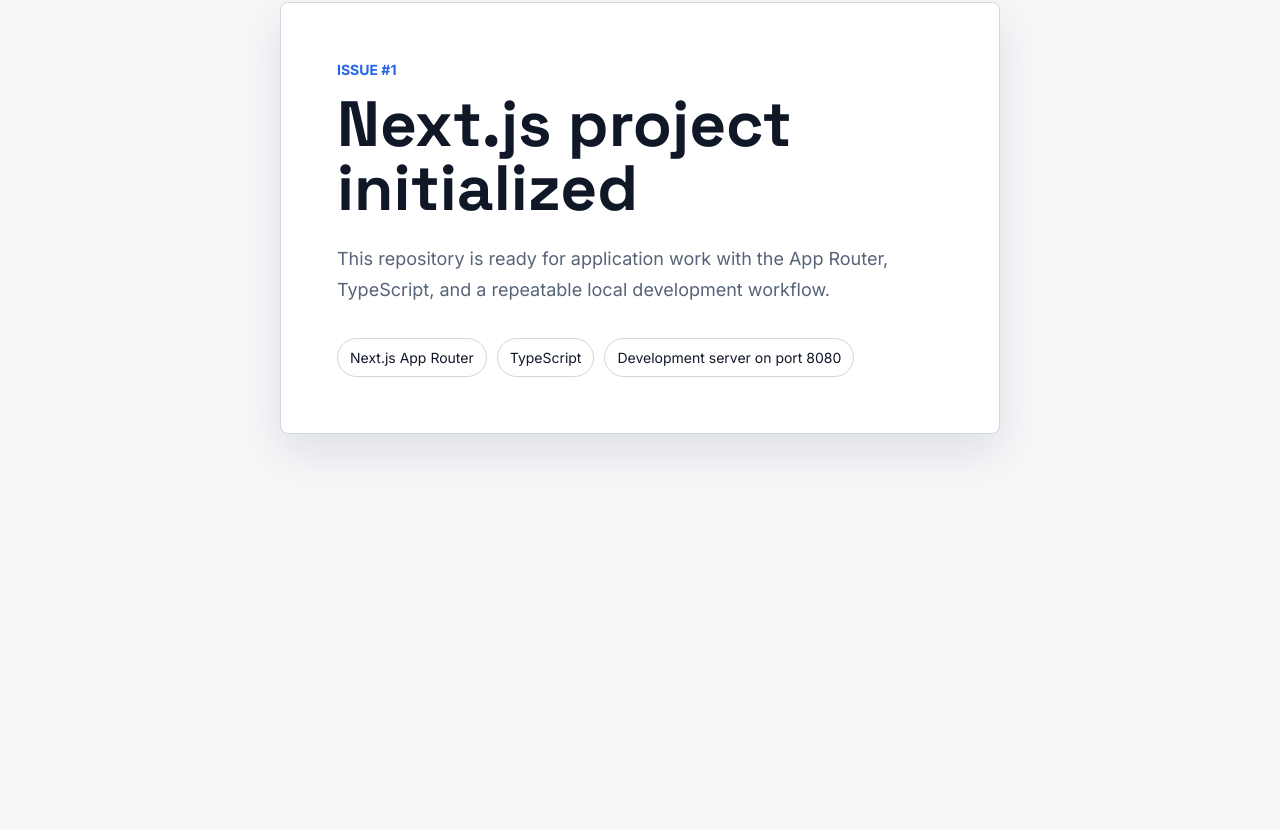
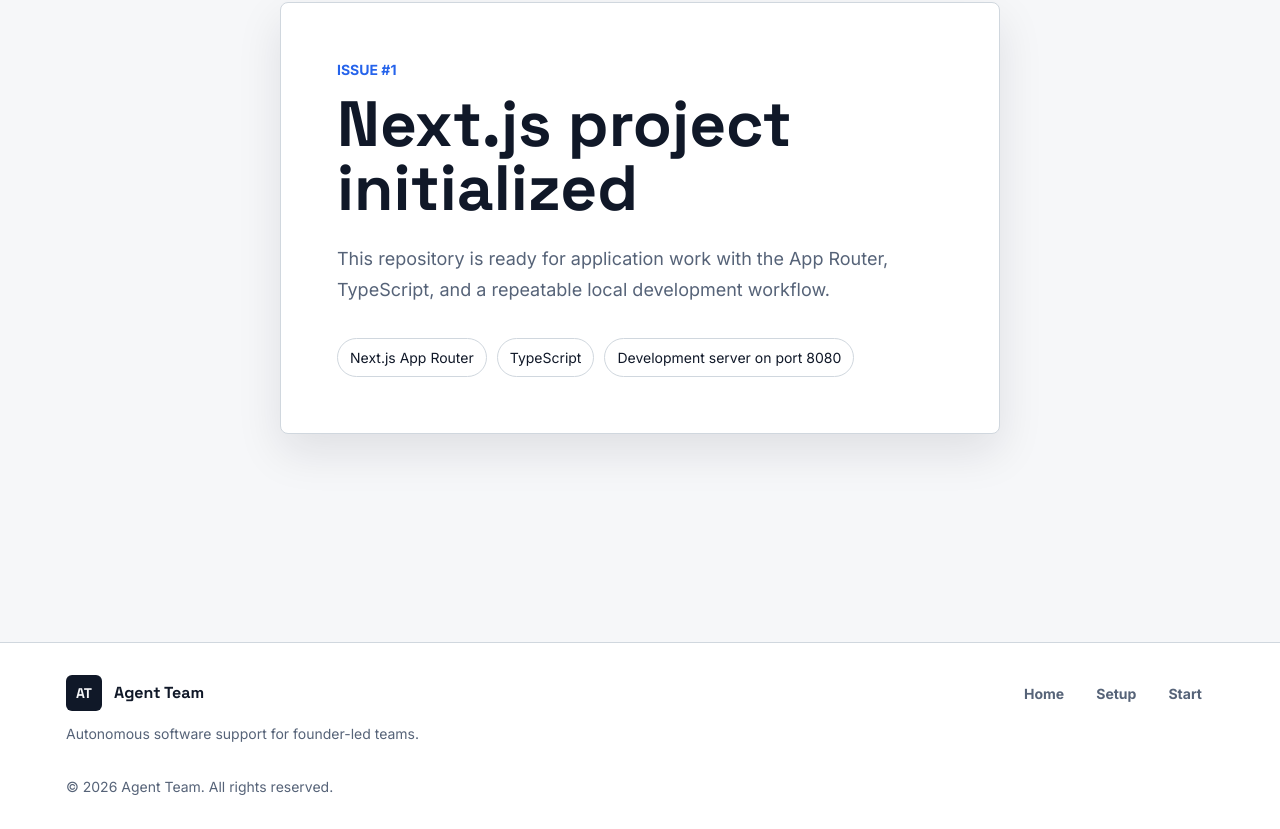
Before and after one commit to mtplayground/mike-t-302f-test-website-002, a Next.js app: page / in a window 1280 px wide. Shown: the part 271-1100 px from the top of the page. Before the commit the page ends 913 px from the top, so only its background shows below. Built offline with nearby package versions, Linux system fonts and the light colour scheme; no server answers.

Commit message:
feat: Build footer component

```diff
--- a/app/globals.css
+++ b/app/globals.css
@@ -75,7 +75,7 @@
   }
 
   .site-shell {
-    @apply min-h-screen bg-background;
+    @apply flex min-h-screen flex-col bg-background;
   }
 
   .site-header {
@@ -119,7 +119,35 @@
   }
 
   .site-main {
-    @apply min-h-screen py-section-sm;
+    @apply flex-1 py-section-sm;
+  }
+
+  .site-footer {
+    @apply border-t bg-surface;
+  }
+
+  .site-footer-inner {
+    @apply grid gap-8 py-8 md:grid-cols-[1fr_auto] md:items-start;
+  }
+
+  .site-footer-brand {
+    @apply grid gap-3;
+  }
+
+  .site-footer-text {
+    @apply max-w-sm text-body-sm text-muted;
+  }
+
+  .site-footer-links {
+    @apply flex flex-wrap gap-2 md:justify-end;
+  }
+
+  .site-footer-link {
+    @apply rounded-md px-3 py-2 text-body-sm font-bold text-muted no-underline transition-colors hover:bg-surface-raised hover:text-foreground focus-visible:bg-surface-raised;
+  }
+
+  .site-footer-copy {
+    @apply text-body-sm text-muted md:col-span-2;
   }
 
   .page-shell {
--- a/app/layout.tsx
+++ b/app/layout.tsx
@@ -1,6 +1,7 @@
 import type { Metadata } from "next";
 import { Inter, Space_Grotesk } from "next/font/google";
 import { ContentContainer } from "@/components/layout/content-container";
+import { Footer } from "@/components/layout/footer";
 import { Header } from "@/components/layout/header";
 import "./globals.css";
 
@@ -37,6 +38,7 @@
           <main id="main-content" className="site-main">
             <ContentContainer>{children}</ContentContainer>
           </main>
+          <Footer />
         </div>
       </body>
     </html>
--- /dev/null
+++ b/components/layout/footer.tsx
@@ -0,0 +1,44 @@
+import { ContentContainer } from "@/components/layout/content-container";
+import { publicEnv } from "@/lib/env";
+import { navigationItems } from "@/lib/navigation";
+
+const currentYear = new Date().getFullYear();
+
+export function Footer() {
+  return (
+    <footer className="site-footer">
+      <ContentContainer className="site-footer-inner">
+        <div className="site-footer-brand">
+          <a
+            href="#home"
+            className="site-wordmark"
+            aria-label="Agent Team home"
+          >
+            <span className="site-wordmark-mark" aria-hidden="true">
+              AT
+            </span>
+            <span>Agent Team</span>
+          </a>
+          <p className="site-footer-text">
+            Autonomous software support for founder-led teams.
+          </p>
+        </div>
+
+        <nav className="site-footer-links" aria-label="Footer navigation">
+          {navigationItems.map((item) => (
+            <a key={item.href} href={item.href} className="site-footer-link">
+              {item.label}
+            </a>
+          ))}
+          <a href={publicEnv.ctaUrl} className="site-footer-link">
+            Start
+          </a>
+        </nav>
+
+        <p className="site-footer-copy">
+          &copy; {currentYear} Agent Team. All rights reserved.
+        </p>
+      </ContentContainer>
+    </footer>
+  );
+}
```
